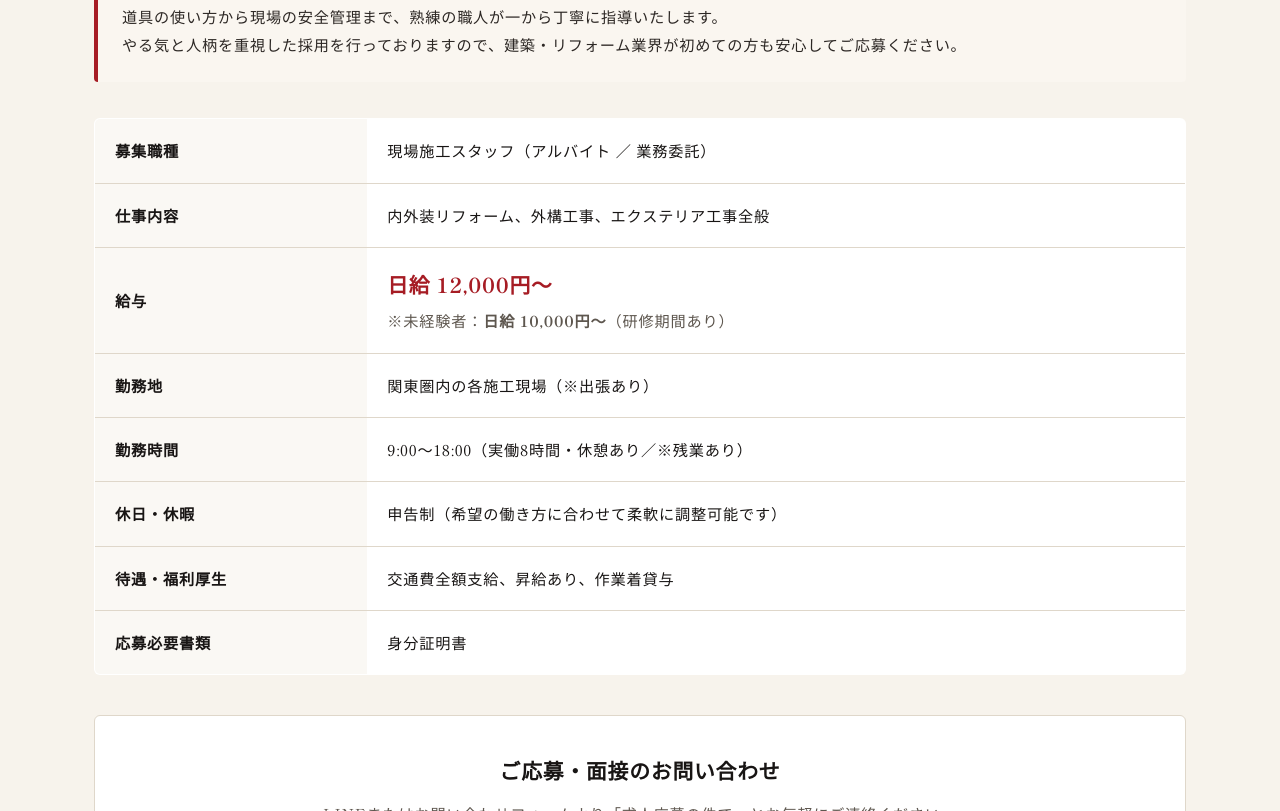
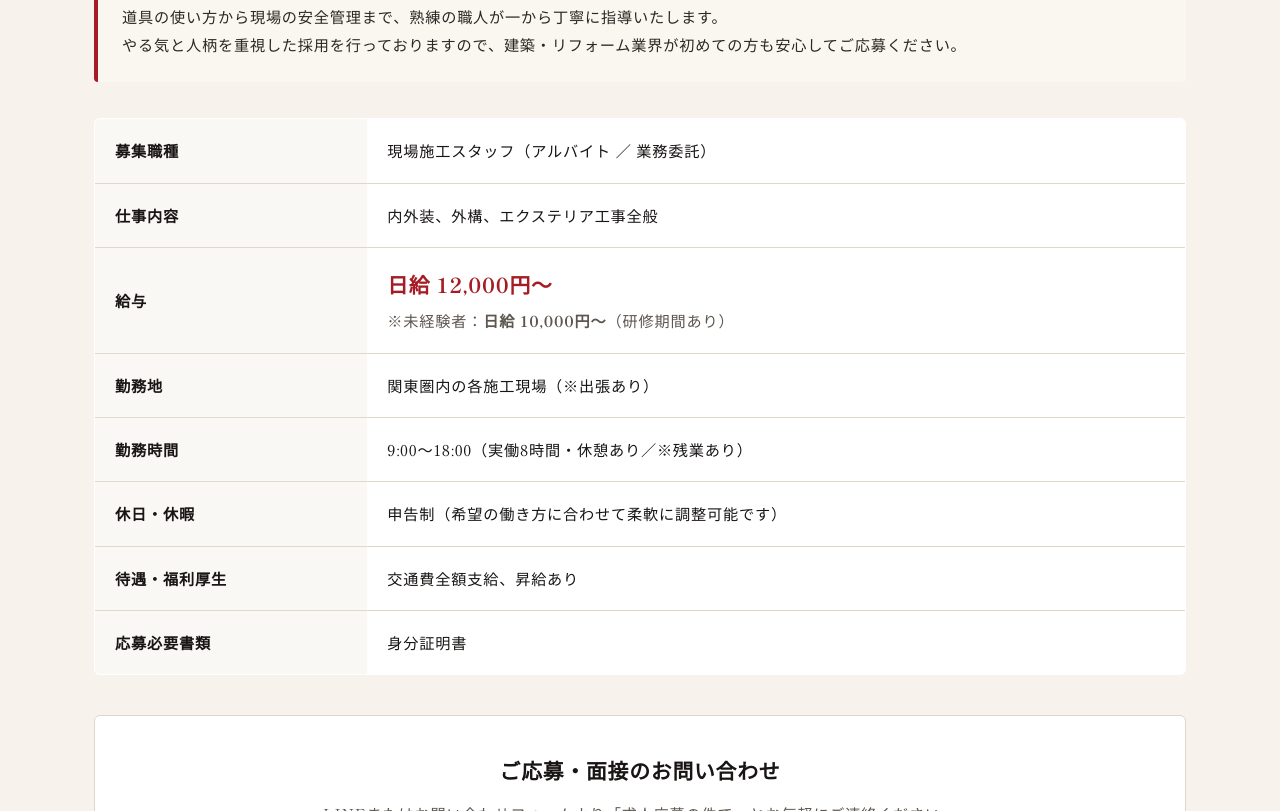
Before and after one commit to Cake315/New-asahi, a plain HTML site: page recruit.html in a window 1280 px wide. Shown: the part 465-1276 px from the top of the page. Drawn offline with Linux system fonts and the light colour scheme; a web font is replaced by a local one.

Commit message:
Add files via upload

```diff
--- a/recruit.html
+++ b/recruit.html
@@ -66,7 +66,7 @@
         </tr>
         <tr style="border-bottom: 1px solid var(--border-wood);">
           <th style="padding: 18px 20px; text-align: left; background: #faf8f4; color: var(--deep-sumi); font-weight: 700;">仕事内容</th>
-          <td style="padding: 18px 20px;">内外装リフォーム、外構工事、エクステリア工事全般</td>
+          <td style="padding: 18px 20px;">内外装、外構、エクステリア工事全般</td>
         </tr>
         <tr style="border-bottom: 1px solid var(--border-wood);">
           <th style="padding: 18px 20px; text-align: left; background: #faf8f4; color: var(--deep-sumi); font-weight: 700;">給与</th>
@@ -89,7 +89,7 @@
         </tr>
         <tr style="border-bottom: 1px solid var(--border-wood);">
           <th style="padding: 18px 20px; text-align: left; background: #faf8f4; color: var(--deep-sumi); font-weight: 700;">待遇・福利厚生</th>
-          <td style="padding: 18px 20px;">交通費全額支給、昇給あり、作業着貸与</td>
+          <td style="padding: 18px 20px;">交通費全額支給、昇給あり</td>
         </tr>
         <tr>
           <th style="padding: 18px 20px; text-align: left; background: #faf8f4; color: var(--deep-sumi); font-weight: 700;">応募必要書類</th>
```
